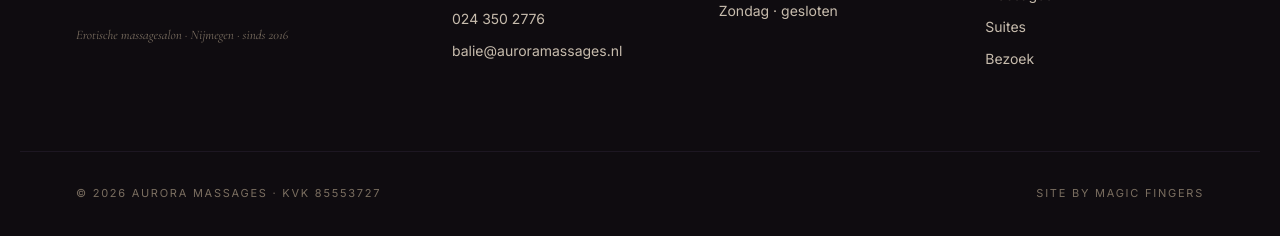
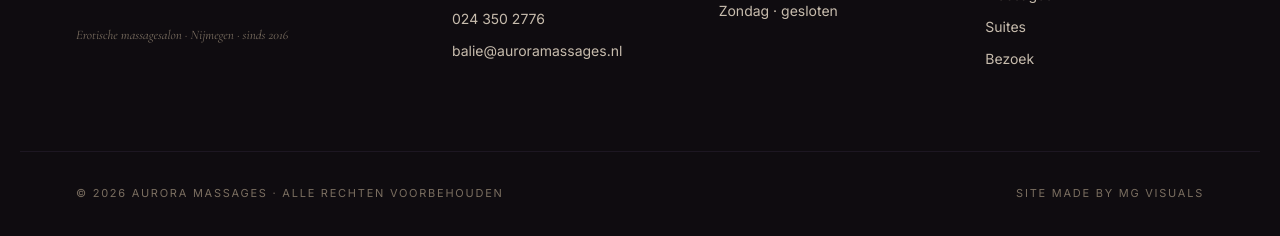
Before and after one commit to maximetdoucet-glitch/Aurora, a website: page index.html in a window 1280 px wide. Shown: the part 11754-11990 px from the top of the page. Drawn offline with nearby package versions, Linux system fonts and the light colour scheme.

Commit message:
Footer credit: MG Visuals · drop KVK from legal line · ambient.mp3
- Footer right side: "Site by Magic Fingers" → "Site made by MG Visuals"
- Footer left side: KVK 85553727 removed; replaced with
  "Alle rechten voorbehouden". (KVK is still listed under contact info
  in the Visit section — that's required for business identification.)
- audio/ambient.mp3 added (Pixabay royalty-free, free for commercial
  use, no attribution required). Wakes up the homepage Sfeer toggle.
- audio/README.txt updated to credit MG Visuals.

Co-Authored-By: Claude Opus 4.7 (1M context) <noreply@anthropic.com>

```diff
--- a/index.html
+++ b/index.html
@@ -412,8 +412,8 @@
     </div>
   </div>
   <div class="footer__legal container">
-    <span>© <span id="year"></span> Aurora Massages · KVK 85553727</span>
-    <span>Site by Magic Fingers</span>
+    <span>© <span id="year"></span> Aurora Massages · Alle rechten voorbehouden</span>
+    <span>Site made by MG Visuals</span>
   </div>
 </footer>
 
```
Also changed, not shown: massages.html (+2 -2 lines), masseuses.html (+2 -2 lines), suites.html (+2 -2 lines), audio/README.txt, 1 other file.
